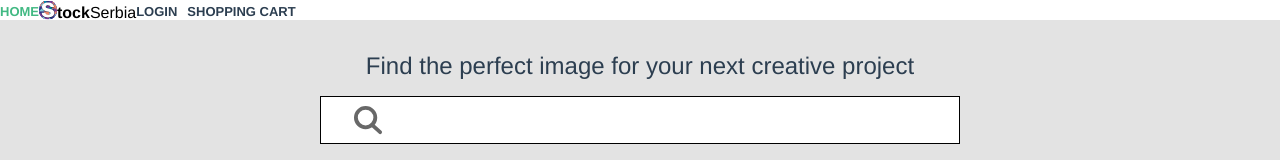
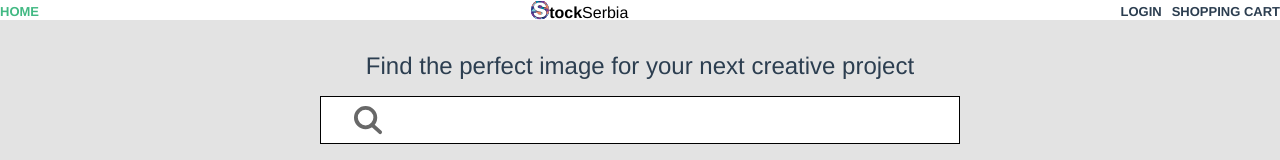
Before and after one commit to Binsr/img_web_store, a Vue app: page / in a window 1280 px wide. Shown: the top 160 px of the page. Built offline with nearby package versions, Linux system fonts and the light colour scheme.

Commit message:
fixed aligment

```diff
--- a/src/components/basic_layout/HeadTapeMenu.vue
+++ b/src/components/basic_layout/HeadTapeMenu.vue
@@ -17,6 +17,26 @@ export default {
 
 <style>
 
+.headingTapeWraper{
+    background-color:white;
+    height: min-content;
+    width: 100%;
+    display: flex;
+}
+
+.burger-area{
+    float: left;
+}
+.logo-area{
+    margin: 0 auto;
+}
+.login-area{
+    float: right
+}
+.chart-area{
+    float: right;
+}
+
 .centerText{
     display: flex;
     align-items: center;
@@ -24,16 +44,6 @@ export default {
 }
 .centerText p{
     height: 13px;
-}
-
-.headingTapeWraper{
-    background-color:white;
-    height: min-content;
-    width: 100%;
-    display: flex;
-}
-.logo-area{
-
 }
 .burger-area a{
   border-width: 0 !important;
```
